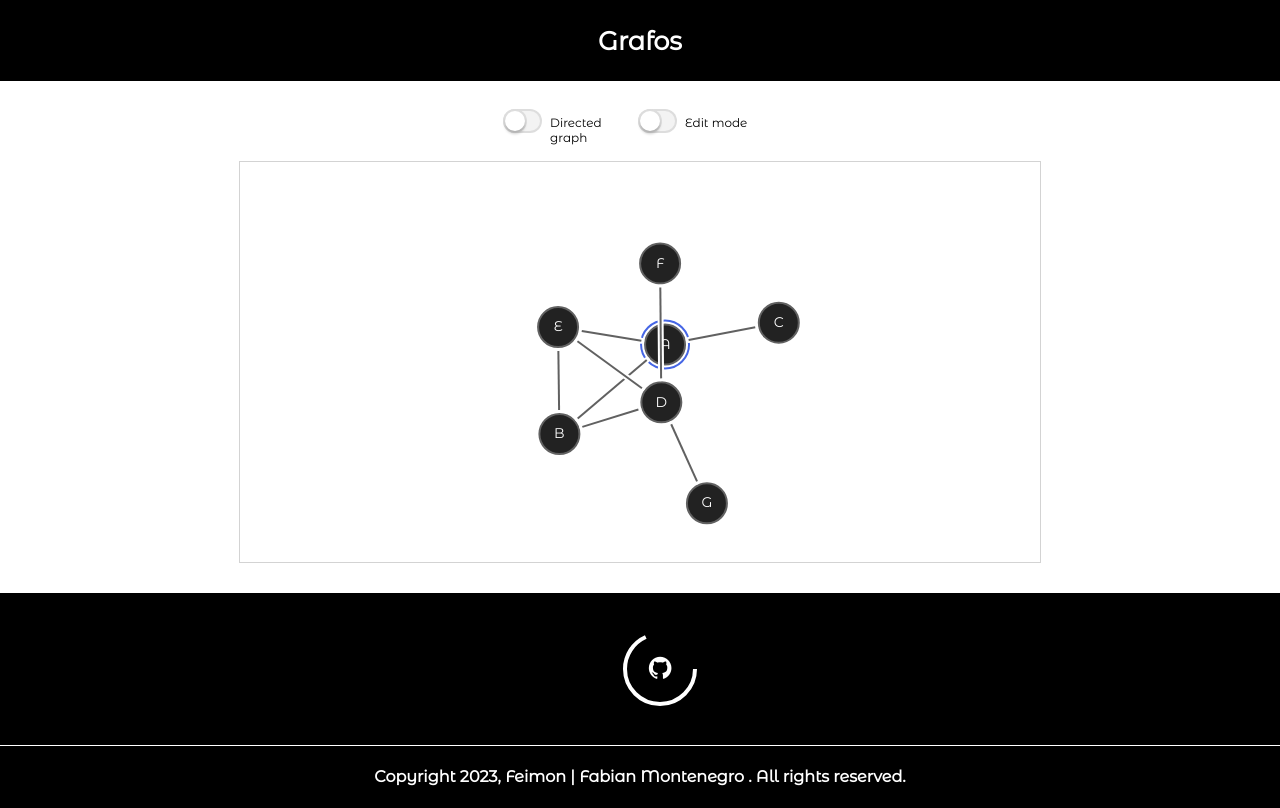
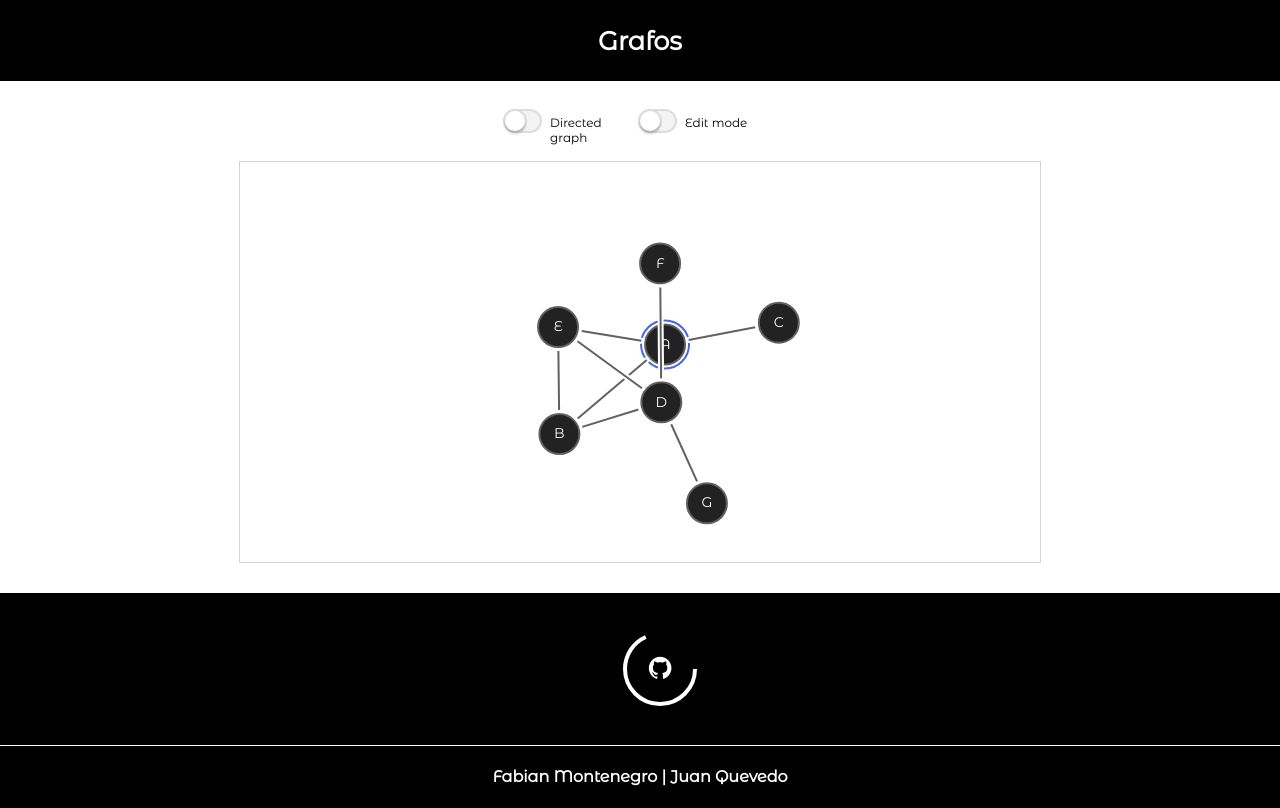
Before and after one commit to Fabiann1232/Grafos, a plain HTML site: page apps/Grafos/index.html in a window 1280 px wide. Drawn offline with nearby package versions, Linux system fonts and the light colour scheme.

Commit message:
Update index.html

```diff
--- a/apps/Grafos/index.html
+++ b/apps/Grafos/index.html
@@ -55,7 +55,7 @@
                 </div>
             </ul>
             <div class="copyright-container">
-                <h4>Copyright 2023, Feimon | Fabian Montenegro . All rights reserved.</h4>
+                <h4>Fabian Montenegro | Juan Quevedo</h4>
             </div>
 
         </footer>
```
